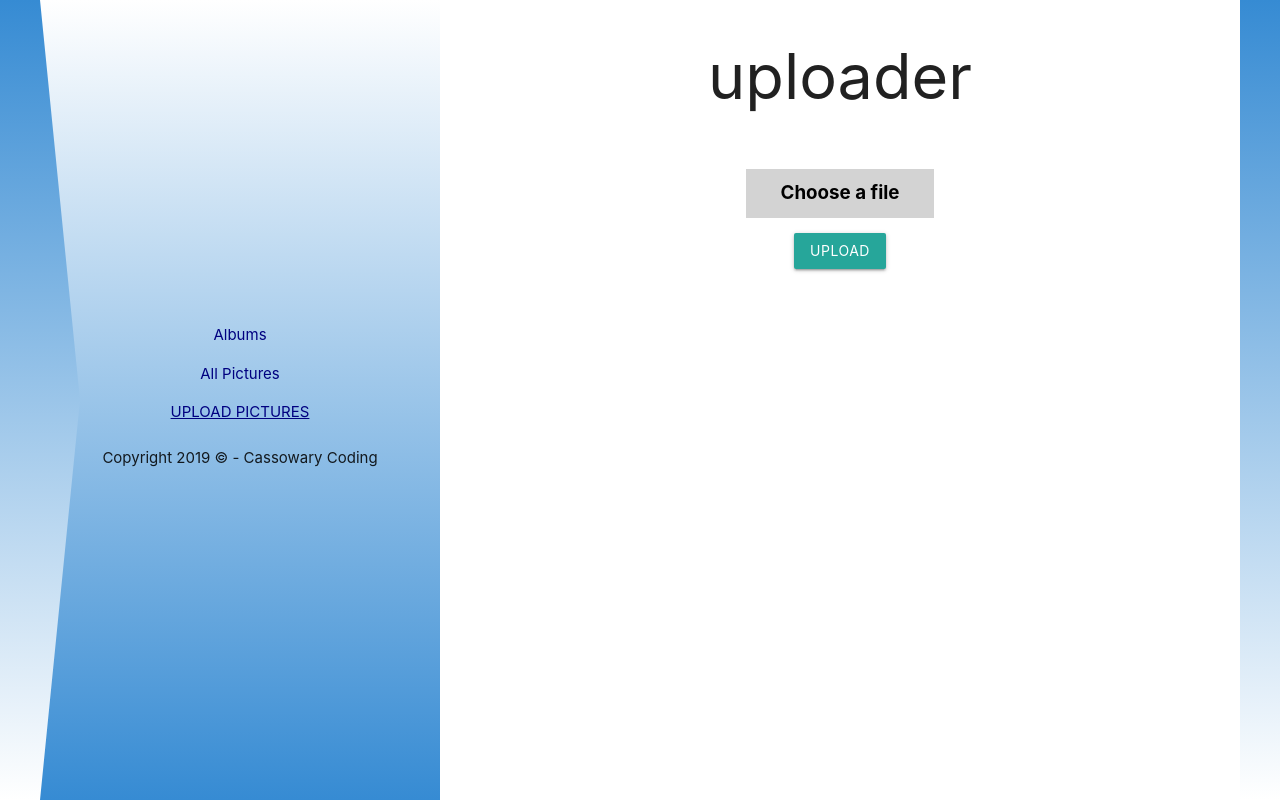
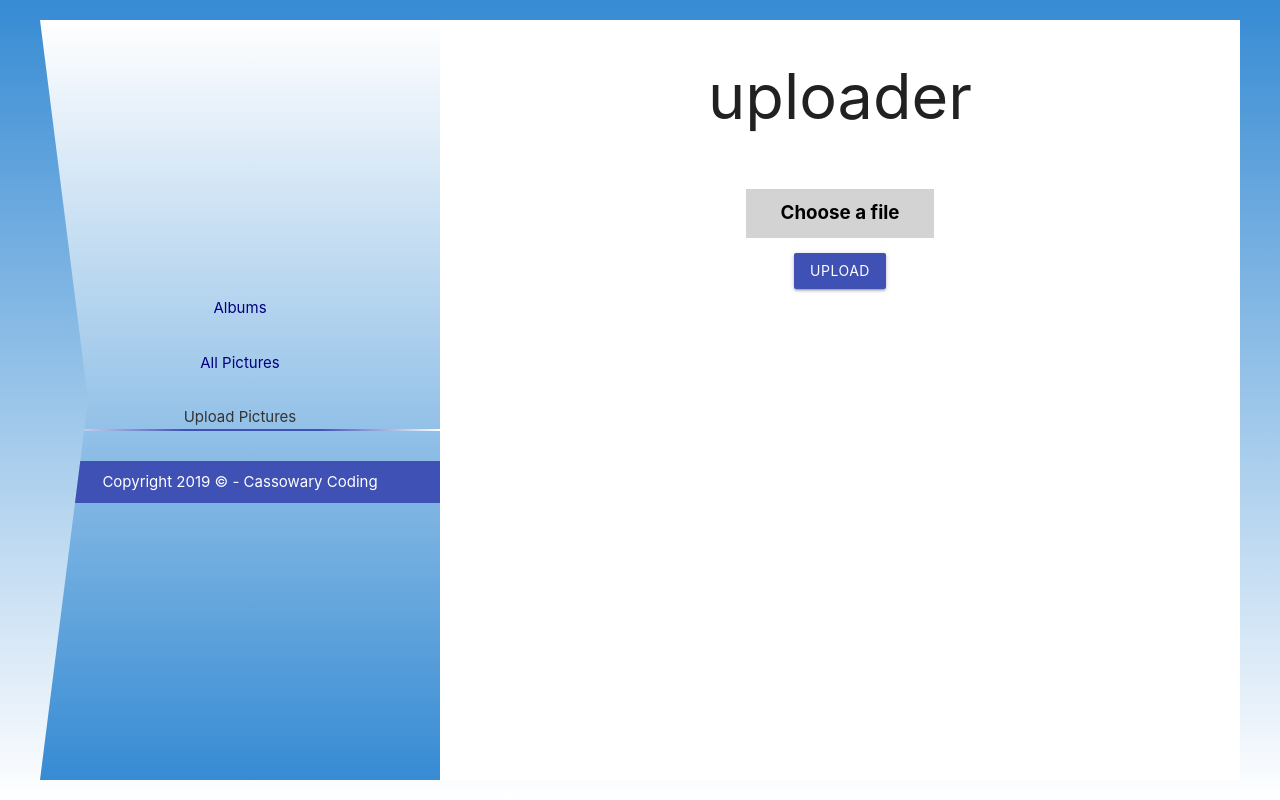
Before and after one commit to ansarkhan/ccc, a React (Create React App) app in the folder client/: page /upload in a window 1280 px wide. Built offline with nearby package versions, Linux system fonts and the light colour scheme.

Commit message:
change nav styles and final look of the app

```diff
--- a/client/src/App.css
+++ b/client/src/App.css
@@ -4,6 +4,13 @@
 .App {
   text-align: center;
 
+}
+#root > div {
+  height: 100vh;
+  display: flex;
+  justify-content: center;
+  align-items: center;
+  background-image: linear-gradient(#368BD3, white);
 }
 
 
@@ -15,7 +22,7 @@
 
 .App-header {
   background-color: #282c34;
-  min-height: 100vh;
+  min-height: 95vh;
   display: flex;
   flex-direction: column;
   align-items: center;
@@ -32,6 +39,8 @@
   display: flex;
   max-width: 1200px;
   margin: 0px auto;
+  height: 95vh;
+  flex-grow: 1;
 
 }
 .cassowarycomponents{
@@ -43,7 +52,7 @@
   background-color: white;
   flex-basis: 50%;
   overflow: scroll;
-  height: 100vh;
+  height: auto;
 }
 .cassowarycomponents::-webkit-scrollbar {
   width: 0 !important;
--- a/client/src/components/SideNav/SideNav.css
+++ b/client/src/components/SideNav/SideNav.css
@@ -5,14 +5,14 @@
     /* background-color: blue; */
     background-image: linear-gradient(white,  #368BD3);
     /* position: fixed; */
-    height: 100vh;
+    height: auto;
     overflow: auto;
     flex-grow: 1;
     /* border-style: solid;
     border-color: navy; */
     text-align: center;
     width: 300px;
-    clip-path: polygon(0 0, 100% 0, 100% 100%, 0 100%, 10% 50%);
+    clip-path: polygon(0 0, 100% 0, 100% 100%, 0 100%, 12% 50%);
     display: flex;
     flex-direction: column;
     justify-content: center;
@@ -23,12 +23,42 @@
     display: block;
     /* color: #368BD3; */
     color: navy;
-    padding: 8px 16px;
+    padding: 15px 0px;
     text-decoration: none;
 
   }
   .activelink{
+    position: relative;
+    color: #333;
+  }
 
-    text-decoration: underline;
-    text-transform: uppercase;
+  .casslink:after {
+    content: '';
+    display: block;
+    height: 2px;
+    transform: scaleX(0);
+    transform-origin: center;
+    background: linear-gradient(to right, #ffffff 1%,#3f51b5 36%,#3f51b5 36%,#3f51b5 68%,#3f51b5 70%,#ffffff 100%); ;
+    transition: transform 0.2s ease 0s;
   }
+  .activelink:after {
+    content: '';
+    display: block;
+    height: 2px;
+    transform: scaleX(1);
+    transform-origin: center;
+    background: linear-gradient(to right, #ffffff 1%,#3f51b5 36%,#3f51b5 36%,#3f51b5 68%,#3f51b5 70%,#ffffff 100%); ;
+  }
+
+  .casslink:hover:after {
+    content: '';
+    display: block;
+    height: 2px;
+    transform: scaleX(1);
+    transform-origin: center;
+    background: linear-gradient(to right, #ffffff 1%,#3f51b5 36%,#3f51b5 36%,#3f51b5 68%,#3f51b5 70%,#ffffff 100%); ;
+  }
+
+  .side-footer {
+    padding: 10px 0;
+  }
--- a/client/src/components/SideNav/SideNav.js
+++ b/client/src/components/SideNav/SideNav.js
@@ -9,7 +9,7 @@ export class SideNav extends Component {
             <NavLink className="casslink" exact activeClassName="activelink" to="/">Albums</NavLink>
             <NavLink className="casslink" exact activeClassName="activelink" to="/pictures">All Pictures</NavLink>
             <NavLink className="casslink " exact activeClassName="activelink" to="/upload">Upload Pictures</NavLink>
-            <p className="side-footer">Copyright 2019 &copy; - Cassowary Coding</p>
+            <p className="side-footer indigo white-text">Copyright 2019 &copy; - Cassowary Coding</p>
 
 
 </div>
--- a/client/src/components/Uploader/Uploader.js
+++ b/client/src/components/Uploader/Uploader.js
@@ -61,7 +61,7 @@ export class Uploader extends Component {
         accept="image/*"
         onChange= {this.handleChange} />
         <label htmlFor="fileName">Choose a file</label>
-        <button type="submit" className="btn">Upload</button>
+        <button type="submit" className="btn indigo">Upload</button>
       </form>
 
       {this.renderFiles()}
--- a/client/src/index.css
+++ b/client/src/index.css
@@ -7,7 +7,6 @@ body {
   -webkit-font-smoothing: antialiased;
   -moz-osx-font-smoothing: grayscale;
   /* background-image: url("http://getwallpapers.com/wallpaper/full/5/b/6/487622.jpg"); */
-  background-image: linear-gradient( #368BD3, white);
 }
 
 code {
```
